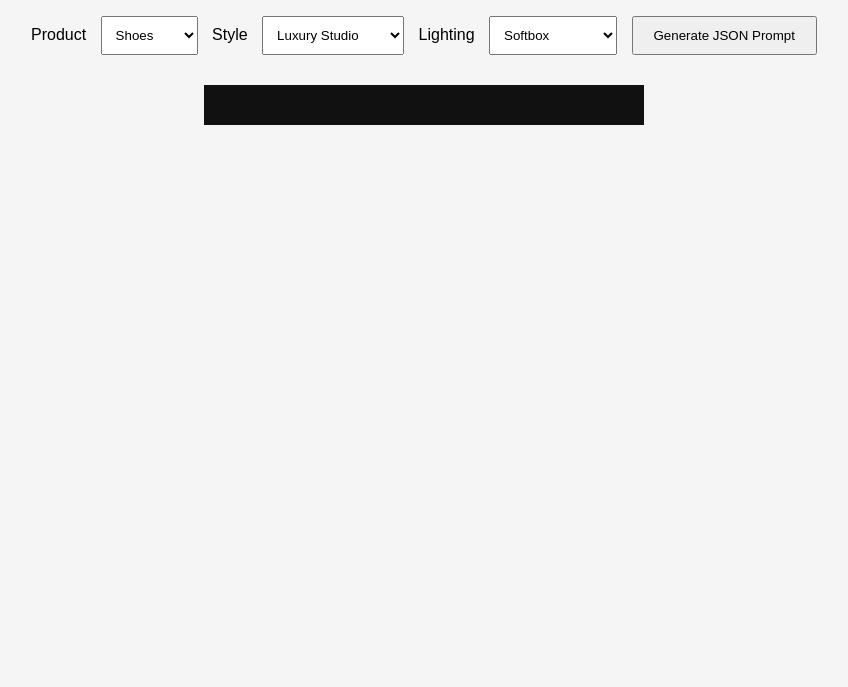
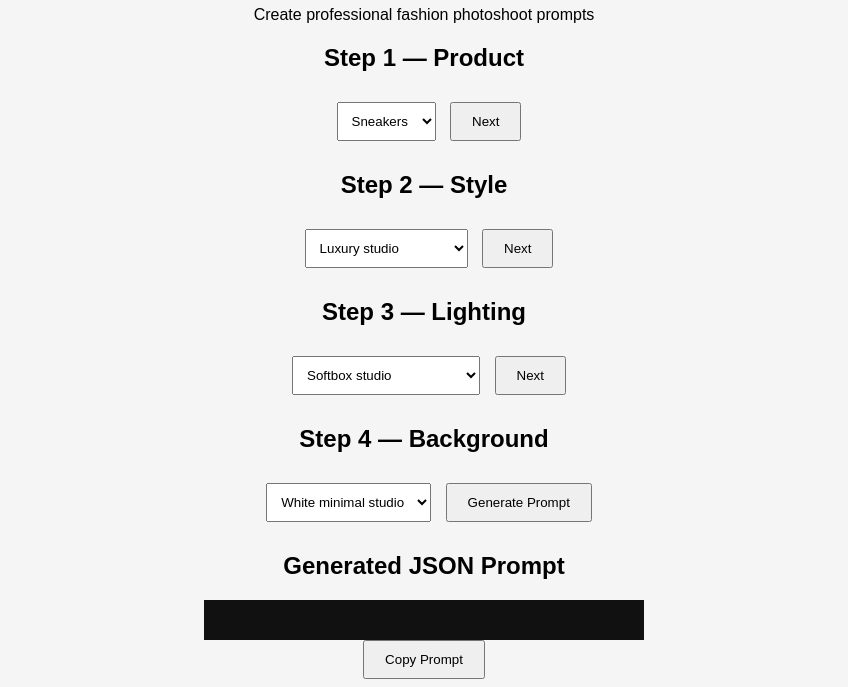
Before and after one commit to zuriyaazreen/ZURIYA, a plain HTML site: page index.html in a window 1280 px wide. Shown: the part 132-819 px from the top of the page, without its empty margins (216-1064 px from the left). Drawn offline with Linux system fonts and the light colour scheme.

Commit message:
index.html

```diff
--- a/index.html
+++ b/index.html
@@ -1,40 +1,82 @@
 <!DOCTYPE html>
 <html>
 <head>
-<title>ZURIYA AI Fashion Prompt Builder</title>
+<meta charset="UTF-8">
+<title>ZURIYA AI Fashion Prompt Studio</title>
 <link rel="stylesheet" href="style.css">
 </head>
 
 <body>
 
-<h1>ZURIYA AI Fashion Prompt Builder</h1>
+<div class="container">
 
-<label>Product</label>
+<h1>ZURIYA AI Fashion Prompt Studio</h1>
+<p>Create professional fashion photoshoot prompts</p>
+
+<div class="card">
+
+<div class="step active" id="step1">
+<h2>Step 1 — Product</h2>
 <select id="product">
-<option>Shoes</option>
+<option>Sneakers</option>
 <option>Handbag</option>
 <option>Watch</option>
 <option>Jewelry</option>
+<option>Perfume</option>
 <option>Clothing</option>
 </select>
 
-<label>Style</label>
+<button onclick="nextStep(2)">Next</button>
+</div>
+
+<div class="step" id="step2">
+<h2>Step 2 — Style</h2>
 <select id="style">
-<option>Luxury Studio</option>
-<option>Fashion Editorial</option>
-<option>Street Fashion</option>
+<option>Luxury studio</option>
+<option>Editorial fashion</option>
+<option>Street fashion</option>
+<option>Ecommerce minimal</option>
+<option>Brand campaign</option>
 </select>
 
-<label>Lighting</label>
+<button onclick="nextStep(3)">Next</button>
+</div>
+
+<div class="step" id="step3">
+<h2>Step 3 — Lighting</h2>
 <select id="lighting">
-<option>Softbox</option>
-<option>Natural Light</option>
-<option>Dramatic Light</option>
+<option>Softbox studio</option>
+<option>Natural daylight</option>
+<option>Golden hour</option>
+<option>Dramatic fashion lighting</option>
 </select>
 
-<button onclick="generate()">Generate JSON Prompt</button>
+<button onclick="nextStep(4)">Next</button>
+</div>
 
-<pre id="result"></pre>
+<div class="step" id="step4">
+<h2>Step 4 — Background</h2>
+<select id="background">
+<option>White minimal studio</option>
+<option>Luxury marble</option>
+<option>Urban street</option>
+<option>Gradient backdrop</option>
+<option>Runway stage</option>
+</select>
+
+<button onclick="generatePrompt()">Generate Prompt</button>
+
+</div>
+
+</div>
+
+<h2>Generated JSON Prompt</h2>
+
+<pre id="output"></pre>
+
+<button onclick="copyPrompt()">Copy Prompt</button>
+
+</div>
 
 <script src="script.js"></script>
 
```
